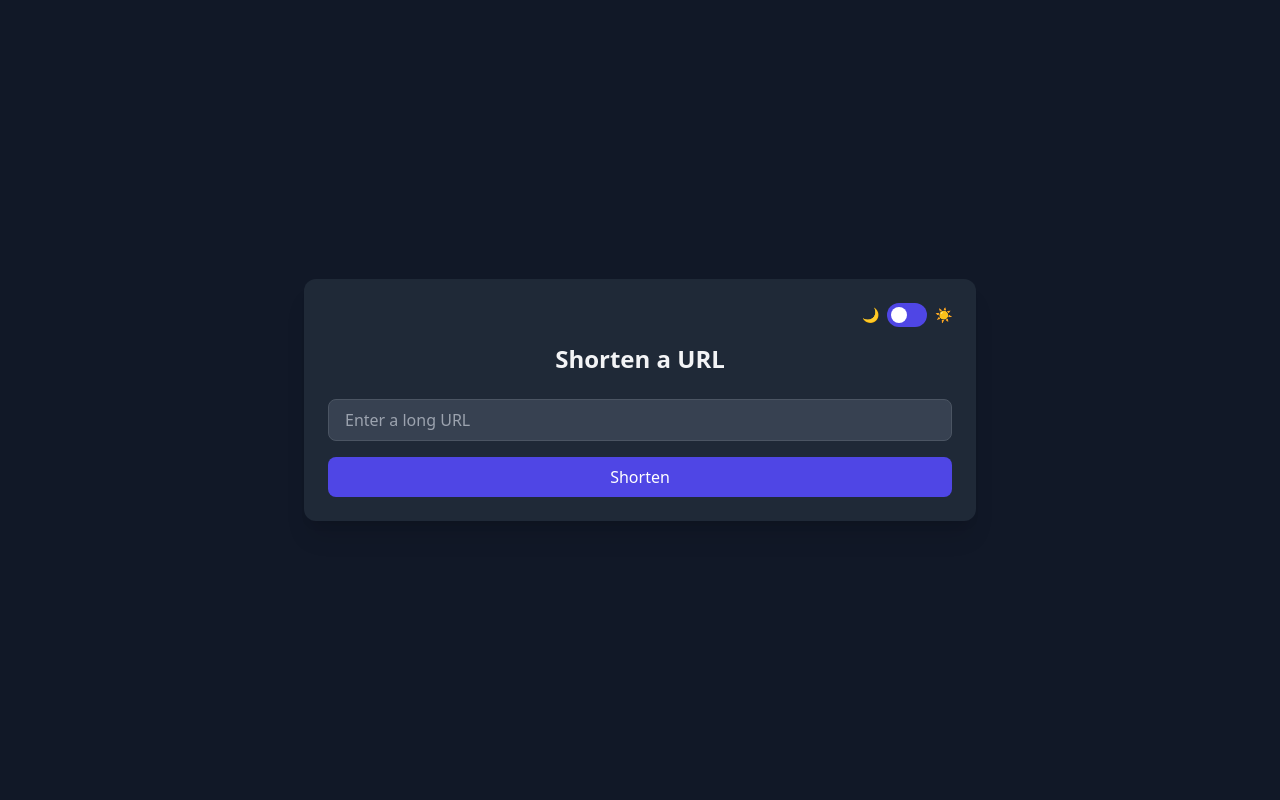
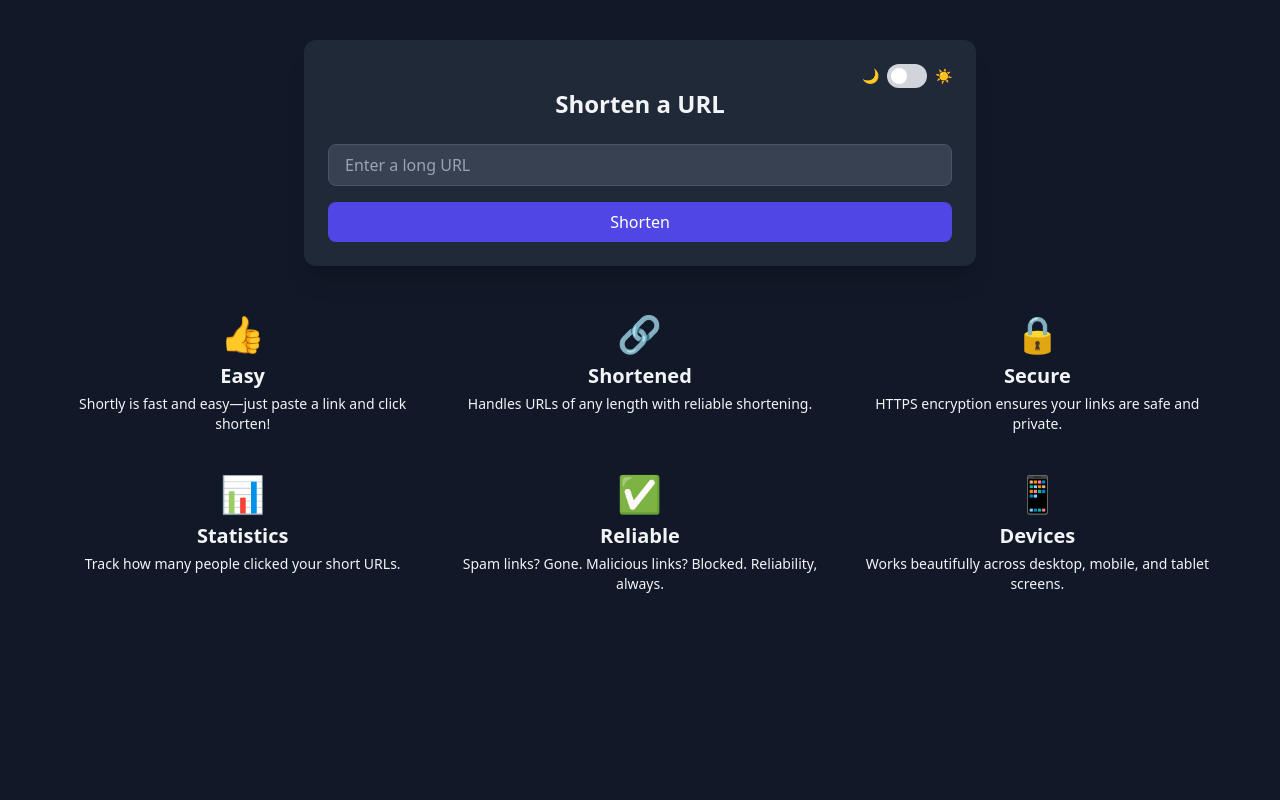
Before and after one commit to Divijava/shortly-flask, a Flask app: page / in a window 1280 px wide. Run offline with Flask 3, Linux system fonts and the light colour scheme; data that the repository does not hold is empty; some libraries are stand-ins or nearby versions.

Commit message:
Add features

```diff
--- a/templates/index.html
+++ b/templates/index.html
@@ -11,35 +11,56 @@
     }
   </script>
 </head>
-<body class="bg-gray-100 dark:bg-gray-900 text-gray-800 dark:text-gray-100 min-h-screen flex items-center justify-center px-4">
+<body class="bg-gray-100 dark:bg-gray-900 text-gray-800 dark:text-gray-100 min-h-screen flex flex-col items-center justify-start px-4 py-10">
   <div class="bg-white dark:bg-gray-800 shadow-xl rounded-xl p-6 w-full max-w-2xl">
 
     <!-- Dark Mode Toggle -->
-    <div class="flex justify-end mb-4">
+    <div class="flex justify-end">
       <label class="flex items-center space-x-2 cursor-pointer">
-        <span class="text-sm">🌙</span>
+        <span class="text-sm text-gray-600 dark:text-gray-300">🌙</span>
         <div class="relative">
           <input type="checkbox" id="darkToggle" class="sr-only">
-          <div class="block bg-gray-300 dark:bg-indigo-600 w-10 h-6 rounded-full"></div>
+          <div class="block bg-gray-300 w-10 h-6 rounded-full"></div>
           <div class="dot absolute left-1 top-1 bg-white w-4 h-4 rounded-full transition"></div>
         </div>
-        <span class="text-sm">☀️</span>
+        <span class="text-sm text-gray-600 dark:text-gray-300">☀️</span>
       </label>
     </div>
 
     <h1 class="text-2xl font-bold text-center mb-6">Shorten a URL</h1>
 
     <form method="POST" class="flex flex-col gap-4">
-      <input type="text" name="url" placeholder="Enter a long URL" required class="px-4 py-2 border border-gray-300 rounded-lg focus:outline-none focus:ring-2 focus:ring-indigo-500 dark:bg-gray-700 dark:border-gray-600" />
-      <button type="submit" class="bg-indigo-600 text-white py-2 rounded-lg hover:bg-indigo-700 transition">Shorten</button>
+      <input
+        type="text"
+        name="url"
+        placeholder="Enter a long URL"
+        required
+        class="px-4 py-2 border border-gray-300 rounded-lg focus:outline-none focus:ring-2 focus:ring-indigo-500 dark:bg-gray-700 dark:border-gray-600"
+      />
+      <button
+        type="submit"
+        class="bg-indigo-600 text-white py-2 rounded-lg hover:bg-indigo-700 transition"
+      >
+        Shorten
+      </button>
     </form>
 
     {% if short_url %}
     <div class="mt-6 text-center text-sm">
       <p>Short URL:</p>
       <div class="flex justify-center items-center gap-2 mt-2">
-        <a href="{{ short_url }}" id="shortLink" class="text-indigo-600 dark:text-indigo-400 font-medium break-all hover:underline" target="_blank">{{ short_url }}</a>
-        <button onclick="copyToClipboard('{{ short_url }}')" class="bg-indigo-600 text-white px-3 py-1 rounded-md text-sm hover:bg-indigo-700">Copy</button>
+        <a
+          href="{{ short_url }}"
+          id="shortLink"
+          class="text-indigo-600 dark:text-indigo-400 font-medium break-all hover:underline"
+          target="_blank"
+        >{{ short_url }}</a>
+        <button
+          onclick="copyToClipboard('{{ short_url }}')"
+          class="bg-indigo-600 text-white px-3 py-1 rounded-md text-sm hover:bg-indigo-700"
+        >
+          Copy
+        </button>
       </div>
       {% if qr_b64 %}
       <div class="mt-4">
@@ -50,10 +71,17 @@
     {% endif %}
 
     {% if links %}
-    <div class="mt-8">
-      <button onclick="toggleTable()" class="text-indigo-600 dark:text-indigo-400 font-medium mb-2">Show/Hide Recent Links</button>
-      <div id="linksTable" class="hidden overflow-x-auto">
-        <table class="w-full text-sm text-left mt-2 border-t border-gray-300 dark:border-gray-600">
+    <div class="text-center mt-8">
+      <button
+        onclick="document.getElementById('historyTable').classList.toggle('hidden')"
+        class="bg-gray-700 text-white px-4 py-2 rounded hover:bg-gray-600"
+      >
+        Show / Hide Recent Links
+      </button>
+    </div>
+
+    <div id="historyTable" class="hidden overflow-x-auto mt-4">
+      <table class="w-full text-sm text-left border-t border-gray-300 dark:border-gray-600">
         <thead>
           <tr class="text-gray-600 dark:text-gray-300">
             <th class="px-4 py-2">Short</th>
@@ -74,25 +102,55 @@
         </tbody>
       </table>
     </div>
-    </div>
     {% endif %}
   </div>
 
+  <!-- Features Section -->
+  <section class="w-full max-w-6xl mt-12">
+    <div class="grid grid-cols-1 sm:grid-cols-2 md:grid-cols-3 gap-10 text-center">
+      <div>
+        <div class="text-4xl">👍</div>
+        <h3 class="text-xl font-semibold mt-2">Easy</h3>
+        <p class="text-sm mt-1">Shortly is fast and easy—just paste a link and click shorten!</p>
+      </div>
+      <div>
+        <div class="text-4xl">🔗</div>
+        <h3 class="text-xl font-semibold mt-2">Shortened</h3>
+        <p class="text-sm mt-1">Handles URLs of any length with reliable shortening.</p>
+      </div>
+      <div>
+        <div class="text-4xl">🔒</div>
+        <h3 class="text-xl font-semibold mt-2">Secure</h3>
+        <p class="text-sm mt-1">HTTPS encryption ensures your links are safe and private.</p>
+      </div>
+      <div>
+        <div class="text-4xl">📊</div>
+        <h3 class="text-xl font-semibold mt-2">Statistics</h3>
+        <p class="text-sm mt-1">Track how many people clicked your short URLs.</p>
+      </div>
+      <div>
+        <div class="text-4xl">✅</div>
+        <h3 class="text-xl font-semibold mt-2">Reliable</h3>
+        <p class="text-sm mt-1">Spam links? Gone. Malicious links? Blocked. Reliability, always.</p>
+      </div>
+      <div>
+        <div class="text-4xl">📱</div>
+        <h3 class="text-xl font-semibold mt-2">Devices</h3>
+        <p class="text-sm mt-1">Works beautifully across desktop, mobile, and tablet screens.</p>
+      </div>
+    </div>
+  </section>
+
   <script>
-    document.getElementById('darkToggle')?.addEventListener('change', function() {
-      document.documentElement.classList.toggle('dark');
-    });
-
     function copyToClipboard(text) {
       navigator.clipboard.writeText(text).then(() => {
         alert("Copied to clipboard!");
       });
     }
 
-    function toggleTable() {
-      const table = document.getElementById('linksTable');
-      table.classList.toggle('hidden');
-    }
+    document.getElementById('darkToggle')?.addEventListener('change', function () {
+      document.documentElement.classList.toggle('dark');
+    });
   </script>
 </body>
 </html>
```
Lines whose indentation alone changed are shown as unchanged.
